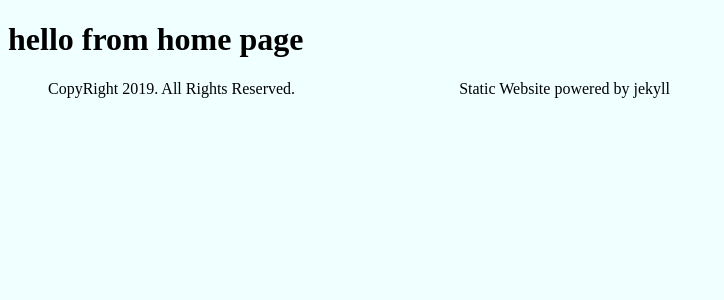
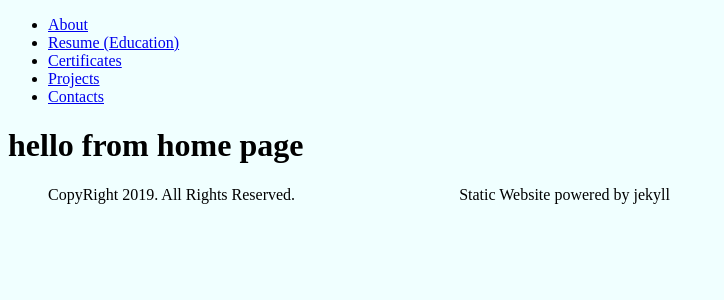
Before and after one commit to LoraMS/lorams.github.io, a Jekyll site: the page built from index.html, in a window 1280 px wide. Shown: the top 300 px of the page, without its empty margins (0-724 px from the left). Built offline with Jekyll 4.4.1, drawn with Linux system fonts in a browser that asks for light colours.

Commit message:
simple code reformatting

```diff
--- a/_includes/header.html
+++ b/_includes/header.html
@@ -1,3 +1,18 @@
-<nav>
-
-</nav>
+<header>
+    <section class="navigation">
+        <div class="logo">
+            <a href="/">
+                <i class="fas fa-code"></i>
+            </a>
+        </div>
+        <nav>
+            <ul>
+                <li><a href="/about" id="changeTitle">About</a></li>
+                <li><a href="#">Resume (Education)</a></li>
+                <li><a href="#">Certificates</a></li>
+                <li><a href="#">Projects</a></li>
+                <li><a href="#">Contacts</a></li>
+            </ul>
+        </nav>
+    </section>
+</header>
--- a/_layouts/site.html
+++ b/_layouts/site.html
@@ -4,6 +4,8 @@
 {% include head.html %}
 
 <body>
+    {% include header.html %}
+
     {{ content }}
 
     {% include footer.html  %}
```
Also changed, not shown: index.html (line endings or trailing spaces).
